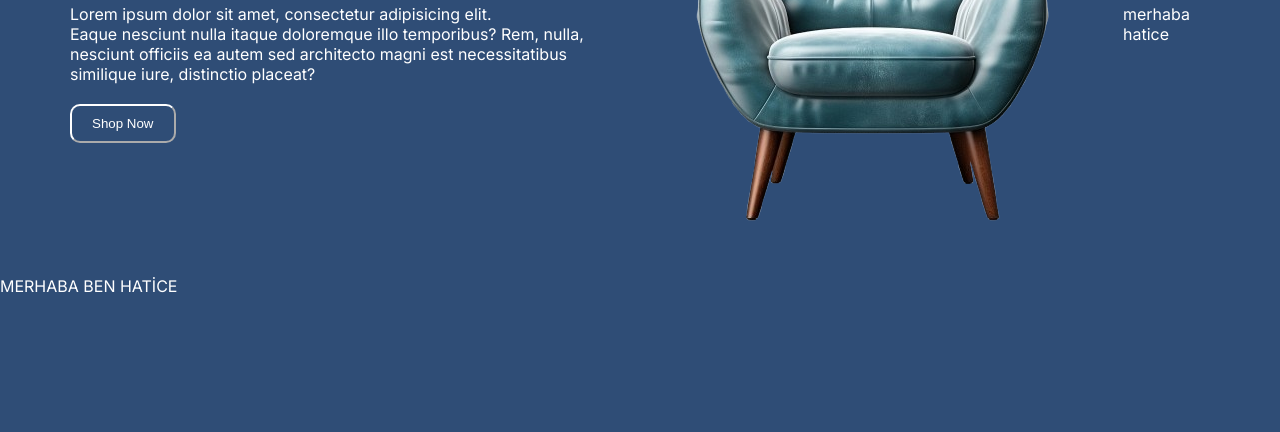
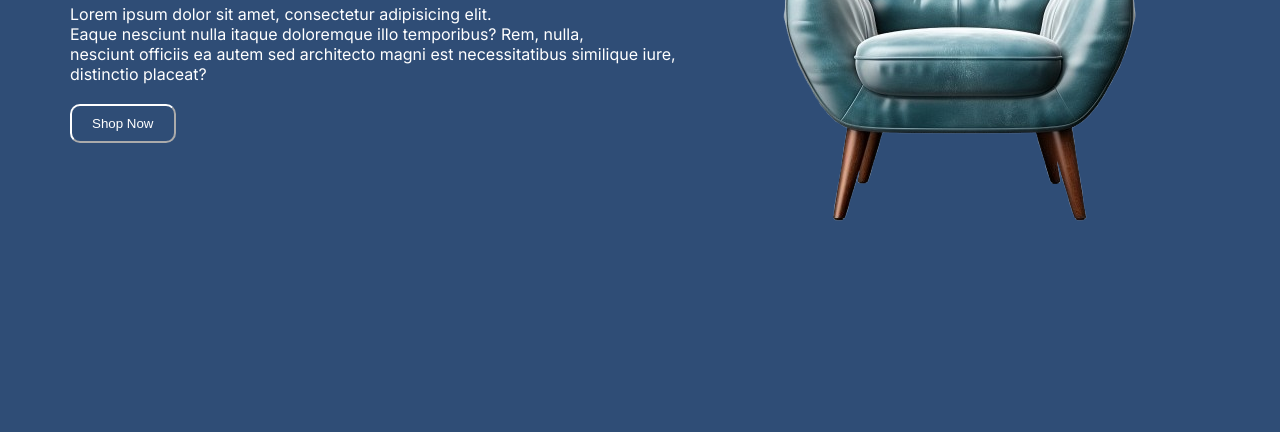
Before and after one commit to Bugradmc/proje, a plain HTML site: page index.html in a window 1280 px wide. Shown: the part 368-800 px from the top of the page. Drawn offline with nearby package versions, Linux system fonts and the light colour scheme.

Commit message:
ı deleted the last codes

```diff
--- a/index.html
+++ b/index.html
@@ -61,9 +61,9 @@
           <img src="ornament.png" alt="">
         </div>
 
-        <p>merhaba hatice</p>
+
 
     </main>
-    <p>MERHABA BEN HATİCE</p>
+
   </body>
 </html>
```
